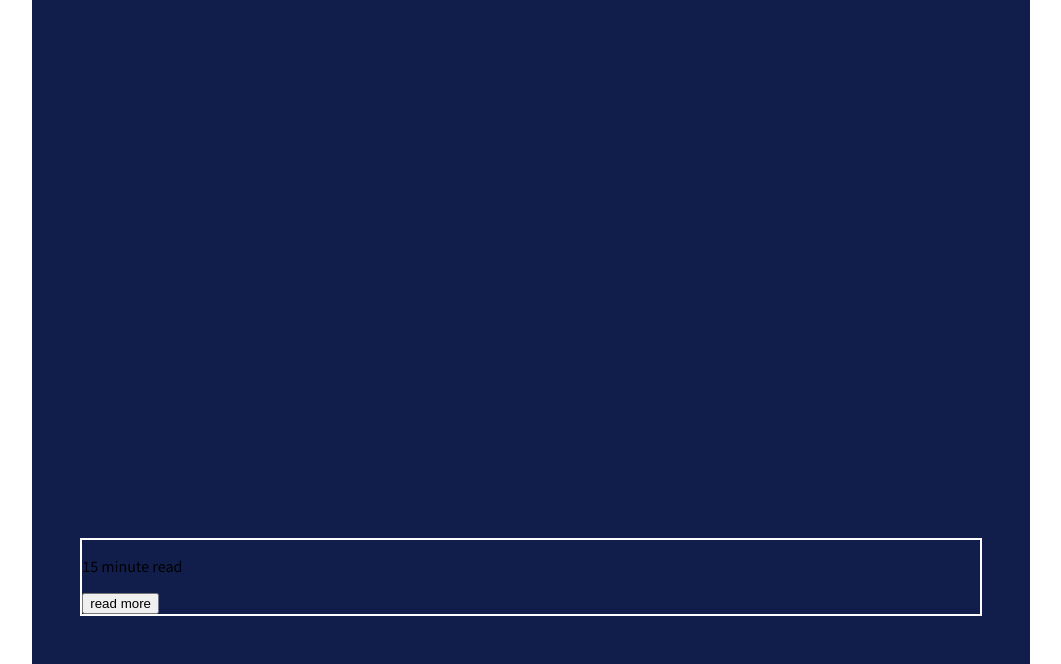
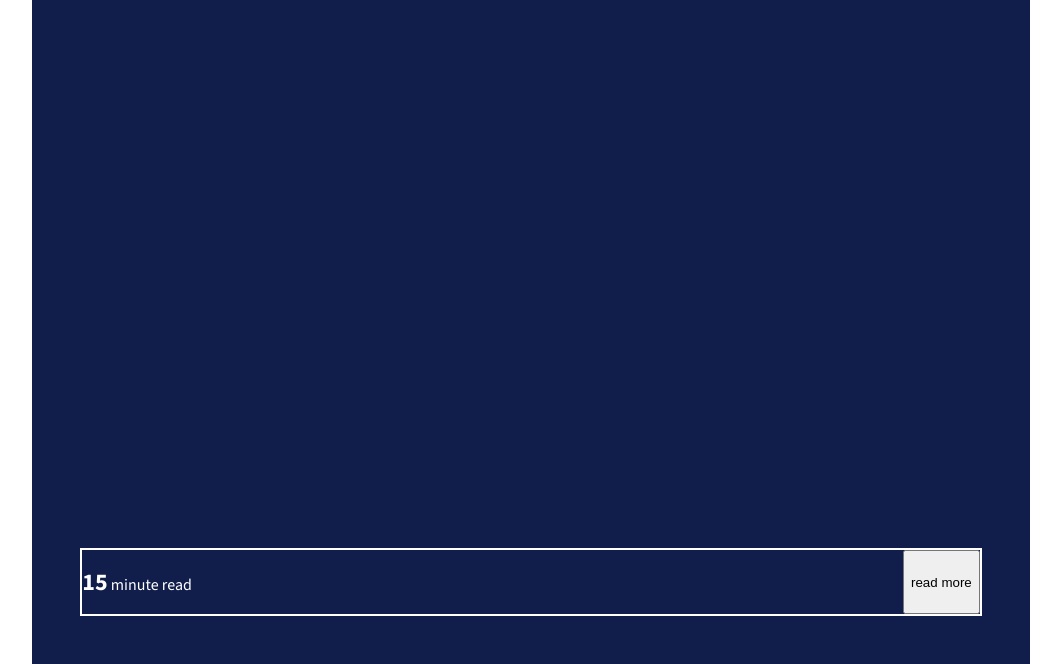
Before and after one commit to KaviruN/flex-card-project, a plain HTML site: page index.html in a window 1280 px wide. Shown: the part 472-1136 px from the top of the page, without its empty margins (109-1170 px from the left). Drawn offline with nearby package versions, Linux system fonts and the light colour scheme; a web font is replaced by a local one.

Commit message:
style the bottom content

```diff
--- a/css/style.css
+++ b/css/style.css
@@ -59,6 +59,14 @@ html, body {
     color: hsla(0, 0%, 100%, 1);
 }
 
+span{
+    font-weight: 900;
+    font-size: 1.5rem;
+}
+
 .bottom-content {
     border: 2px solid white;
+    color: hsla(0, 0%, 100%, 1);
+    display: flex;
+    justify-content: space-between;
 }
--- a/index.html
+++ b/index.html
@@ -16,7 +16,7 @@
                     <p class="content-para">Using these 7 proven tips from experts in the industry, you can save time, money and more!</p>
                 </div>
                 <div class="bottom-content">
-                    <p class="bottom-para">15 minute read</p>
+                    <p class="bottom-para"><span>15</span> minute read</p>
                     <button class="bottom-btn">read more</button>
                 </div>
             </div>
```
